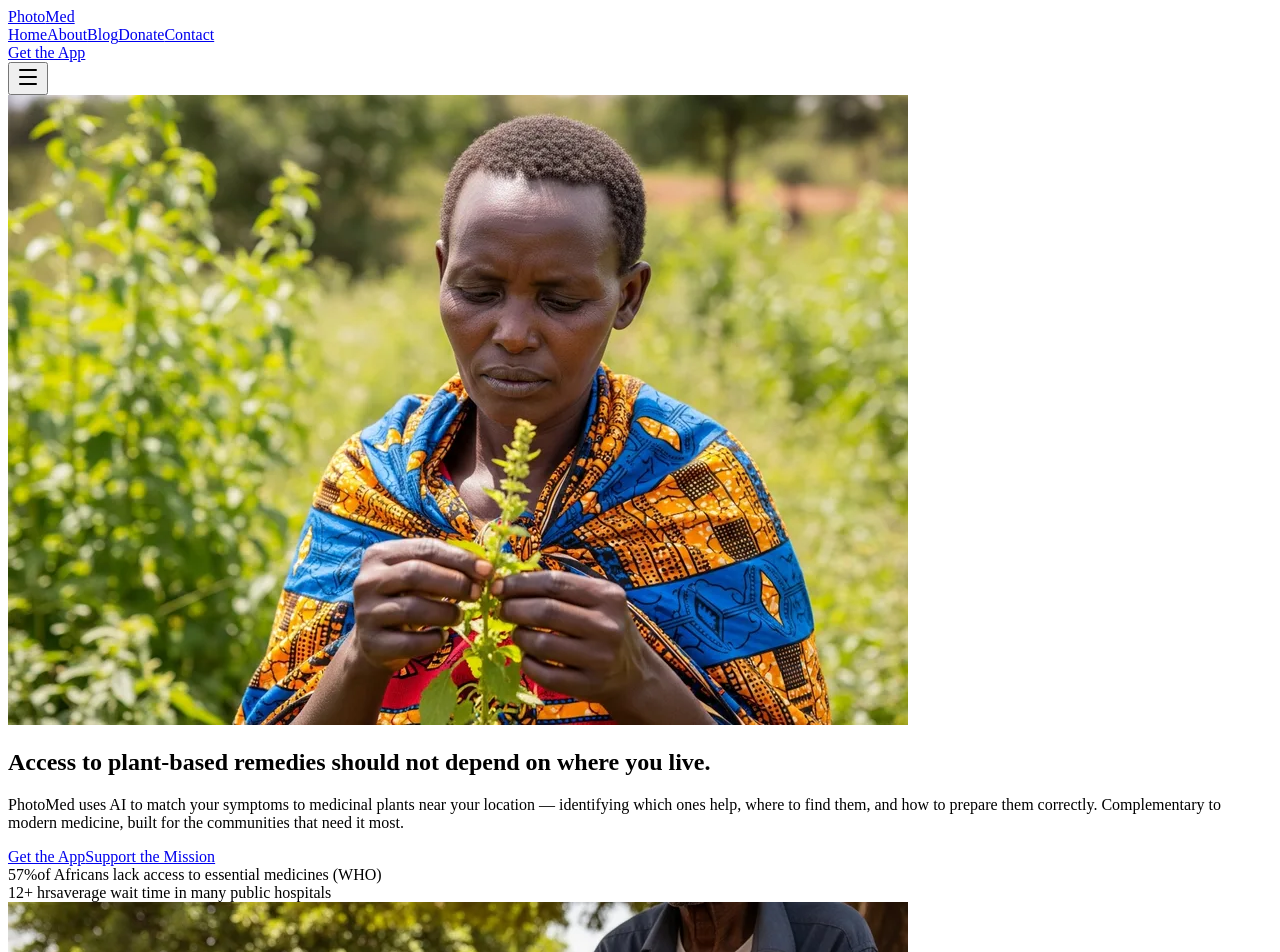
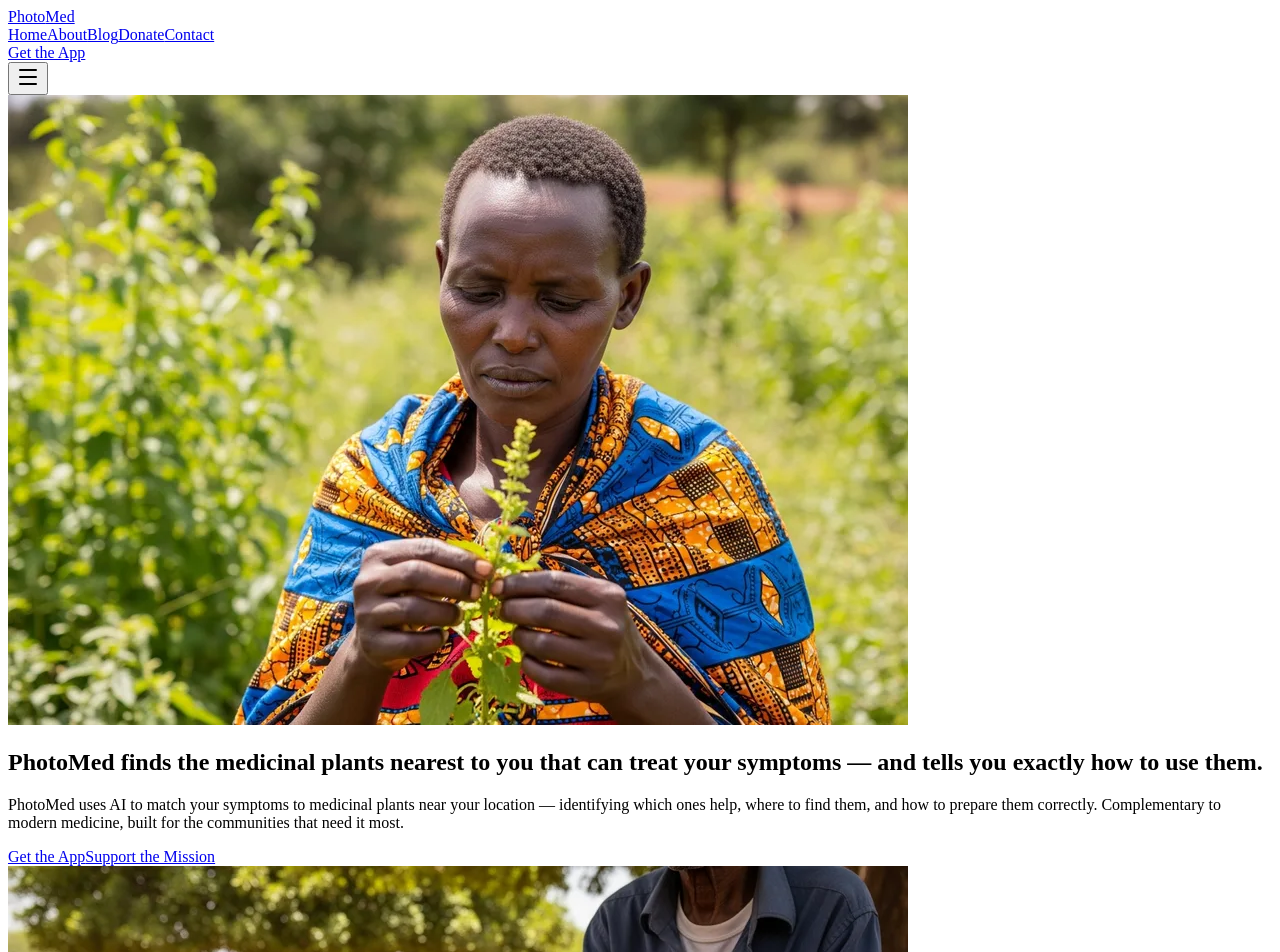
Before and after one commit to KristianHans04/PhotoMed_Website, a React (Vite) app: page / in a window 1280 px wide. Shown: the top 952 px of the page. Built offline with nearby package versions, Linux system fonts and the light colour scheme; the HTML template or start-up script is replaced by a standard one.

Commit message:
Fix headline copy to be specific, direct, and product-accurate
Hero: States exactly what PhotoMed does (finds nearest plants, tells you how)
CTA: Specific to the actual mission (map the world's medicinal vegetation)

```diff
--- a/src/components/sections/CTA.tsx
+++ b/src/components/sections/CTA.tsx
@@ -54,7 +54,7 @@ export default function CTA() {
           <div className="lg:col-span-3">
             <AnimatedBlock delay={200}>
               <h2 className="text-3xl font-bold text-text-primary sm:text-4xl lg:text-5xl">
-                There is significant work ahead. Funding, partnerships, and community are what makes it possible.
+                Help us map the world's medicinal vegetation and put it in the hands of the people who need it.
               </h2>
               <p className="mt-6 text-lg text-text-muted leading-relaxed">
                 Every contribution funds the mapping of more vegetation, the expansion of
--- a/src/components/sections/Hero.tsx
+++ b/src/components/sections/Hero.tsx
@@ -15,7 +15,7 @@ export default function Hero() {
         <div className="mx-auto w-full max-w-7xl px-4 py-24 sm:px-6 lg:px-8">
           <div className="max-w-2xl">
             <h1 className="text-4xl font-extrabold tracking-tight text-white sm:text-5xl lg:text-6xl xl:text-7xl">
-              Access to plant-based remedies should not depend on where you live.
+              PhotoMed finds the medicinal plants nearest to you that can treat your symptoms — and tells you exactly how to use them.
             </h1>
             <p className="mt-6 max-w-lg text-lg leading-relaxed text-primary-100/90 sm:text-xl">
               PhotoMed uses AI to match your symptoms to medicinal plants near
@@ -38,18 +38,6 @@ export default function Hero() {
                 Support the Mission
               </a>
             </div>
-
-            <div className="mt-14 flex items-center gap-8 text-sm text-primary-200/70">
-              <div>
-                <span className="block text-2xl font-bold text-white">57%</span>
-                of Africans lack access to essential medicines (WHO)
-              </div>
-              <div className="h-10 w-px bg-primary-400/30" />
-              <div>
-                <span className="block text-2xl font-bold text-white">12+ hrs</span>
-                average wait time in many public hospitals
-              </div>
-            </div>
           </div>
         </div>
       </div>
```
